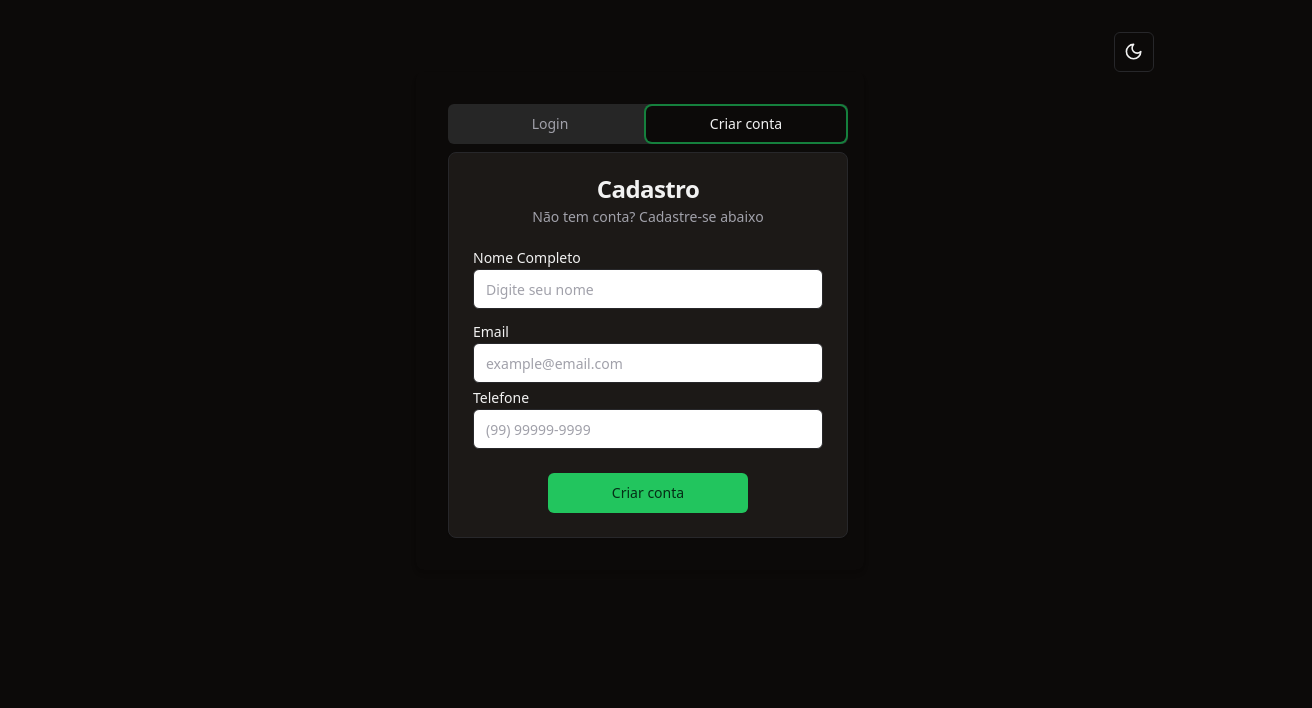
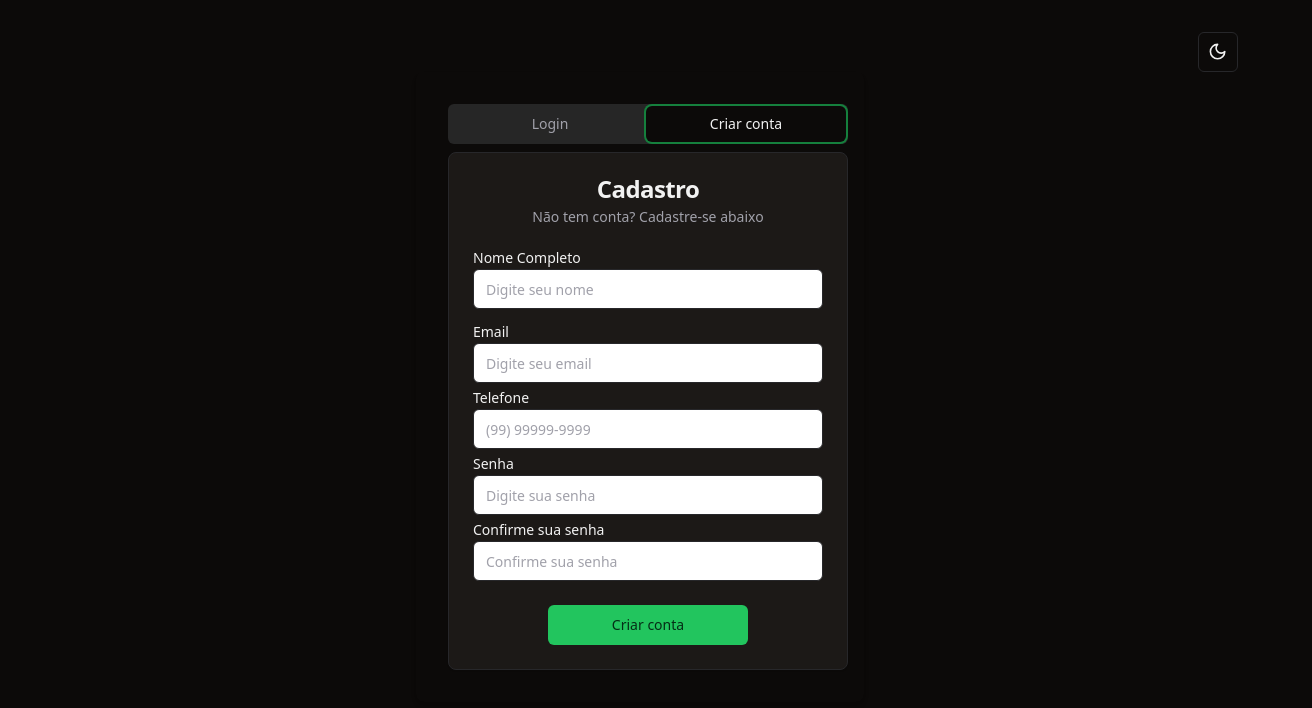
Before and after one commit to AlexsandroLBS/projeto-cardapio, a React (Vite) app in the folder cardapio-web/: page /login in a window 1280 px wide. Both pictures are taken after a click on the tab "Criar conta". Shown: the top 708 px of the page, 1312 px wide, since content can reach past the window. Built offline with nearby package versions, Linux system fonts and the light colour scheme.

Commit message:
Uso de react hook form na tela de cadastro/login

```diff
--- a/cardapio-web/package.json
+++ b/cardapio-web/package.json
@@ -20,6 +20,7 @@
     "lucide-react": "^0.436.0",
     "react": "^18.3.1",
     "react-dom": "^18.3.1",
+    "react-hook-form": "^7.53.0",
     "react-router-dom": "^6.26.1",
     "tailwind-merge": "^2.5.2",
     "tailwindcss-animate": "^1.0.7"
--- a/cardapio-web/src/App.tsx
+++ b/cardapio-web/src/App.tsx
@@ -3,7 +3,6 @@ import { BrowserRouter as Router, Route, Routes } from 'react-router-dom';
 import LoginPage from './pages/login/login';
 import NotFoundPage from './pages/not-found/not-found';
 import { ThemeProvider } from './components/theme-provider';
-import Navbar from './components/generics/navbar/navbar';
 
 function App() {
 
--- a/cardapio-web/src/components/generics/navbar/navbar.css
+++ b/cardapio-web/src/components/generics/navbar/navbar.css
@@ -1,9 +1,9 @@
 .navbar {
-    min-width: 100vw;
-    width: 100vw;
+    min-width: 100%;
+    width: 100%;
   }
 
 .navItems {
-width: calc(80vw - 100px);
+width: 95%;
 /* Alguem resolve esse css dps, ideia colocar o botao de dark/light sempre no final da barra */
 }
--- a/cardapio-web/src/index.css
+++ b/cardapio-web/src/index.css
@@ -11,7 +11,7 @@
     --card-foreground: 240 10% 3.9%;
     --popover: 0 0% 100%;
     --popover-foreground: 240 10% 3.9%;
-    --primary: 142.1 76.2% 36.3%;
+    --primary: 142.1 70.6% 45.3%; /* Verde do dark */
     --primary-foreground: 355.7 100% 97.3%;
     --secondary: 240 4.8% 95.9%;
     --secondary-foreground: 240 5.9% 10%;
--- a/cardapio-web/src/pages/login/login.tsx
+++ b/cardapio-web/src/pages/login/login.tsx
@@ -1,4 +1,3 @@
-import { ModeToggle } from "@/components/generics/mode-toggle";
 import Navbar from "@/components/generics/navbar/navbar";
 import { Button } from "@/components/ui/button";
 import {
@@ -12,37 +11,60 @@ import {
 import { Input } from "@/components/ui/input";
 import { Label } from "@/components/ui/label";
 import { Tabs, TabsContent, TabsList, TabsTrigger } from "@/components/ui/tabs";
-import React, { useState } from "react";
+import React from "react";
+import { useForm, SubmitHandler } from "react-hook-form";
+
+type LoginFormInputs = {
+  email: string;
+  password: string;
+};
+
+type SignupFormInputs = {
+  nome: string;
+  email: string;
+  telefone: string;
+  senha: string;
+  senhaConfirm: string;
+};
 
 const LoginPage: React.FC = () => {
-  const [email, setEmail] = useState<string>("");
-  const [password, setPassword] = useState<string>("");
-  const [error, setError] = useState<string | null>(null);
+  const {
+    register: registerLogin,
+    handleSubmit: handleLoginSubmit,
+    formState: { errors: loginErrors },
+  } = useForm<LoginFormInputs>();
 
-  const handleLogin = (event: React.FormEvent) => {
-    event.preventDefault();
+  const {
+    register: registerSignup,
+    handleSubmit: handleSignupSubmit,
+    formState: { errors: signupErrors },
+  } = useForm<SignupFormInputs>();
 
-    setError(null);
+  const onLoginSubmit: SubmitHandler<LoginFormInputs> = (data) => {
+    console.log("Logging in with:", data);
+  };
 
-    if (!email || !password) {
-      setError("Email and password are required.");
+  const onSignupSubmit: SubmitHandler<SignupFormInputs> = (data) => {
+    if (data.senha !== data.senhaConfirm) {
+      console.error("Senhas não coincidem");
       return;
     }
-    console.log("Logging in with:", { email, password });
+    console.log("Signing up with:", data);
   };
 
   return (
     <>
-      <Navbar></Navbar>
+      <Navbar />
 
       <div className="flex justify-center items-center ">
-        <div className="w-full  max-w-md p-8 shadow-md rounded-lg">
-          <Tabs defaultValue="login" className="w-[400px] ">
+        <div className="w-full max-w-md p-8 shadow-md rounded-lg">
+          <Tabs defaultValue="login" className="w-[400px]">
             <TabsList className="grid w-full grid-cols-2">
               <TabsTrigger value="login">Login</TabsTrigger>
               <TabsTrigger value="signup">Criar conta</TabsTrigger>
             </TabsList>
             <TabsContent value="login">
+              <form onSubmit={handleLoginSubmit(onLoginSubmit)}>
                 <Card>
                   <CardHeader>
                     <CardTitle>Login</CardTitle>
@@ -51,17 +73,16 @@ const LoginPage: React.FC = () => {
                     </CardDescription>
                   </CardHeader>
                   <CardContent className="space-y-2">
-                  <div className="mb-4" >
+                    <div className="mb-4">
                       <div className="flex start pb-1">
                         <Label htmlFor="email">Email</Label>
                       </div>
                       <Input
                         id="email"
                         type="email"
-                      value={email}
-                      onChange={(e) => setEmail(e.target.value)}
+                        error={!!loginErrors.email}
+                        {...registerLogin("email", { required: "Email é obrigatório" })}
                         placeholder="Digite seu email"
-                      required
                       />
                     </div>
                     <div className="mb-4">
@@ -71,19 +92,22 @@ const LoginPage: React.FC = () => {
                       <Input
                         id="password"
                         type="password"
-                      value={password}
-                      onChange={(e) => setPassword(e.target.value)}
+                        error={!!loginErrors.password}
+                        {...registerLogin("password", { required: "Senha é obrigatória" })}
                         placeholder="Digite sua senha"
-                      required
                       />
                     </div>
                   </CardContent>
-                <CardFooter style={{display: 'flex', justifyContent: 'center'}}>
-                  <Button className="w-[200px]">Entrar</Button>
+                  <CardFooter className="flex justify-center">
+                    <Button type="submit" className="w-[200px]">
+                      Entrar
+                    </Button>
                   </CardFooter>
                 </Card>
+              </form>
             </TabsContent>
             <TabsContent value="signup">
+              <form onSubmit={handleSignupSubmit(onSignupSubmit)}>
                 <Card>
                   <CardHeader>
                     <CardTitle>Cadastro</CardTitle>
@@ -92,50 +116,73 @@ const LoginPage: React.FC = () => {
                     </CardDescription>
                   </CardHeader>
                   <CardContent className="space-y-2">
-                  <div className="mb-4" >
+                    <div className="mb-4">
                       <div className="flex start pb-1">
                         <Label htmlFor="nome">Nome Completo</Label>
                       </div>
                       <Input
                         id="nome"
-                      type="nome"
-                      value={email}
-                      onChange={(e) => (e.target.value)}
+                        error={!!signupErrors.nome}
+                        {...registerSignup("nome", { required: "Nome é obrigatório" })}
                         placeholder="Digite seu nome"
-                      required
                       />
                     </div>
-                  <div className="mb-4" >
+                    <div className="mb-4">
                       <div className="flex start pb-1">
                         <Label htmlFor="email">Email</Label>
                       </div>
                       <Input
                         id="email"
                         type="email"
-                      value={email}
-                      onChange={(e) => setEmail(e.target.value)}
-                      placeholder="example@email.com"
-                      required
+                        error={!!signupErrors.email}
+                        {...registerSignup("email", { required: "Email é obrigatório" })}
+                        placeholder="Digite seu email"
                       />
+                      {signupErrors.email && <Label>{signupErrors.email.message}</Label>}
                     </div>
-                  <div className="mb-4" >
+                    <div className="mb-4">
                       <div className="flex start pb-1">
                         <Label htmlFor="telefone">Telefone</Label>
                       </div>
                       <Input
                         id="telefone"
-                      type="telefone"
-                      value={email}
-                      onChange={(e) => (e.target.value)}
+                        error={!!signupErrors.telefone}
+                        {...registerSignup("telefone", { required: "Telefone é obrigatório" })}
                         placeholder="(99) 99999-9999"
-                      required
+                      />
+                    </div>
+                    <div className="mb-4">
+                      <div className="flex start pb-1">
+                        <Label htmlFor="senha">Senha</Label>
+                      </div>
+                      <Input
+                        id="senha"
+                        type="password"
+                        error={!!signupErrors.senha}
+                        {...registerSignup("senha", { required: "Senha é obrigatória" })}
+                        placeholder="Digite sua senha"
+                      />
+                    </div>
+                    <div className="mb-4">
+                      <div className="flex start pb-1">
+                        <Label htmlFor="senhaConfirm">Confirme sua senha</Label>
+                      </div>
+                      <Input
+                        id="senhaConfirm"
+                        type="password"
+                        error={!!signupErrors.senhaConfirm}
+                        {...registerSignup("senhaConfirm", { required: "Confirmação de senha é obrigatória" })}
+                        placeholder="Confirme sua senha"
                       />
                     </div>
                   </CardContent>
-                <CardFooter style={{display: 'flex', justifyContent: 'center'}}>
-                  <Button className="w-[200px]">Criar conta</Button>
+                  <CardFooter className="flex justify-center">
+                    <Button type="submit" className="w-[200px]">
+                      Criar conta
+                    </Button>
                   </CardFooter>
                 </Card>
+              </form>
             </TabsContent>
           </Tabs>
         </div>
```
Also changed, not shown: 1 other file (tests, documents, lock files or other folders). Lines whose indentation alone changed are shown as unchanged.
